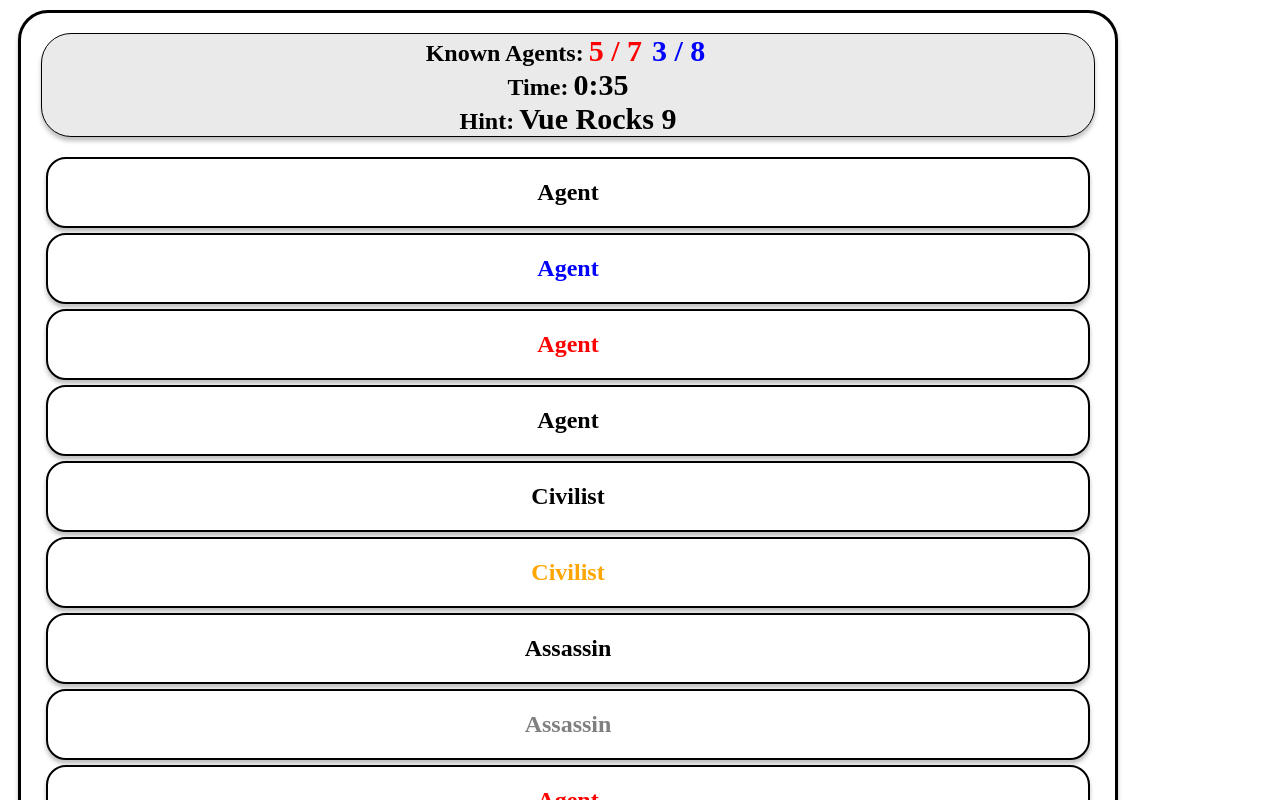
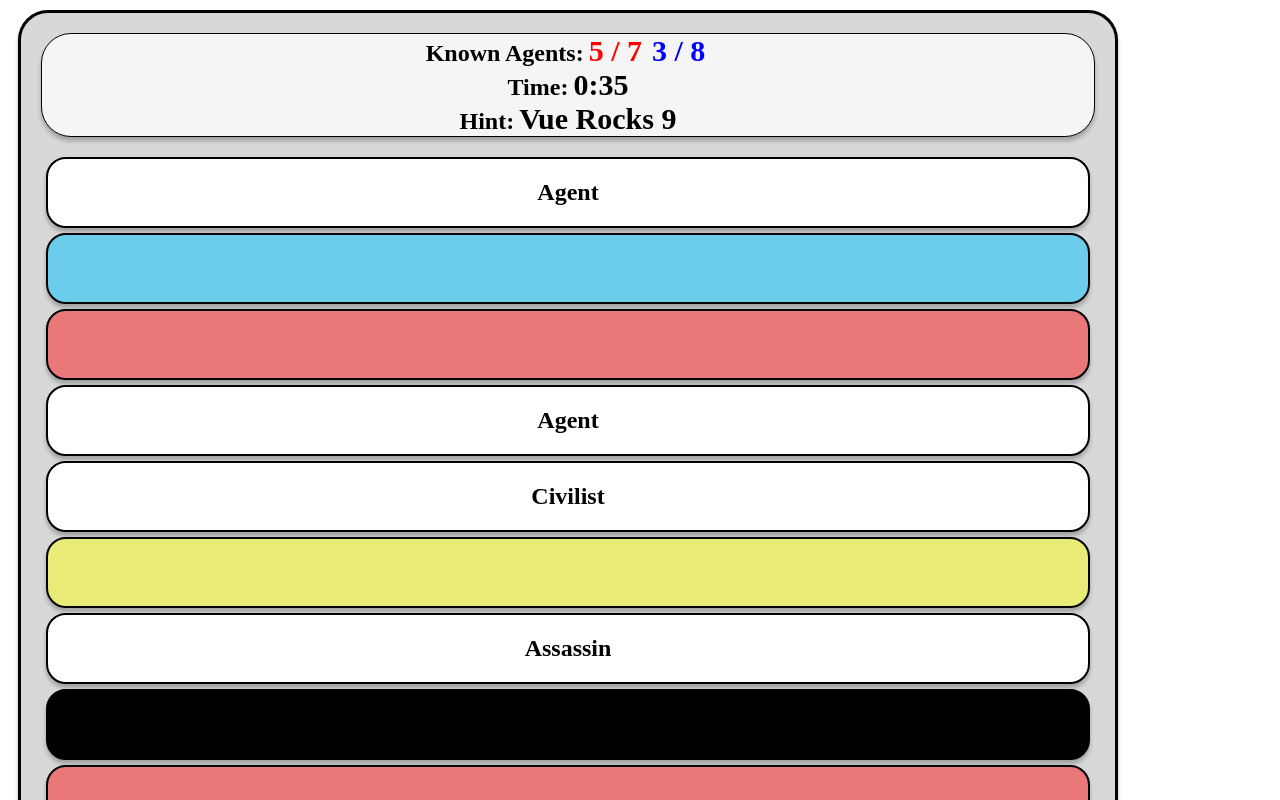
Before and after one commit to bjoernveit/codenames, a Vue app: page / in a window 1280 px wide. Shown: the top 800 px of the page. Built offline with nearby package versions, Linux system fonts and the light colour scheme; the HTML template or start-up script is replaced by a standard one.

Commit message:
feat: UI Update with new colors

```diff
--- a/src/App.vue
+++ b/src/App.vue
@@ -76,4 +76,5 @@ export default {
 </script>
 
 <style lang="stylus">
+@require './styles/index'
 </style>
--- a/src/components/Main Board/Card Area/Card/Card.vue
+++ b/src/components/Main Board/Card Area/Card/Card.vue
@@ -1,7 +1,7 @@
 <template>
   <div class="col">
     <div v-bind:class="compClasses">
-      {{ card.word }}
+      <span class="agent-card__word">{{ card.word }}</span>
     </div>
   </div>
 </template>
@@ -31,6 +31,7 @@
     }
 </script>
 <style lang="stylus">
+@require './../../../../styles/index'
 .agent-card
   padding 20px
   margin 5px
@@ -46,14 +47,18 @@
   text-align center
   color #000000
   border-radius 20px
+  &--revealed
+    & > span
+      opacity 0
+    &:hover > span
+      opacity 1
   &--blue
-    color blue
+    background $color__blue--opacity-medium
   &--red
-    color red
+    background $color__red--opacity-medium
   &--yellow
-    color orange
+    background $color__yellow--opacity-medium
   &--black
-    color grey
-  &__word
-    margin auto
+    background $color__black
+    color $color__grey
 </style>
--- a/src/components/Main Board/Game Info/GameInfo.vue
+++ b/src/components/Main Board/Game Info/GameInfo.vue
@@ -23,10 +23,11 @@ export default {
 }
 </script>
 <style lang="stylus">
+@require '../../../styles/index'
 .game-info-area
   text-align: center
   margin-bottom 20px
-  background #EAEAEA
+  background $color__light-grey
   border 1px solid #000000
   box-sizing border-box
   box-shadow 0px 4px 4px rgba(0, 0, 0, 0.25)
--- a/src/components/Main Board/MainBoard.vue
+++ b/src/components/Main Board/MainBoard.vue
@@ -22,10 +22,11 @@ export default {
 }
 </script>
 <style lang="stylus">
+@require '../../styles/index'
 .main-board
   max-width 1100px
-  background #FFFFFF
-  border 3px solid #000000
+  background $color__dark-grey
+  border 3px solid $color__black
   box-sizing border-box
   box-shadow 0px 4px 4px rgba(0, 0, 0, 0.25)
   border-radius 30px
--- a/src/components/Side Board/SideBoard.vue
+++ b/src/components/Side Board/SideBoard.vue
@@ -26,10 +26,11 @@ export default {
 
 
 <style lang="stylus">
+@require "../../styles/index"
 .side-board
     max-width 500px
     margin 10px
-    background #FFFFFF
+    background $color__dark-grey
     border 3px solid #000000
     box-sizing border-box
     box-shadow 0px 4px 4px rgba(0, 0, 0, 0.25)
@@ -41,7 +42,7 @@ export default {
       line-height 40px
       align-items center
       text-align center
-      background #EAEAEA
+      background $color__light-grey
       border 1px solid #000000
       box-sizing border-box
       box-shadow 0px 4px 4px rgba(0, 0, 0, 0.25)
```
